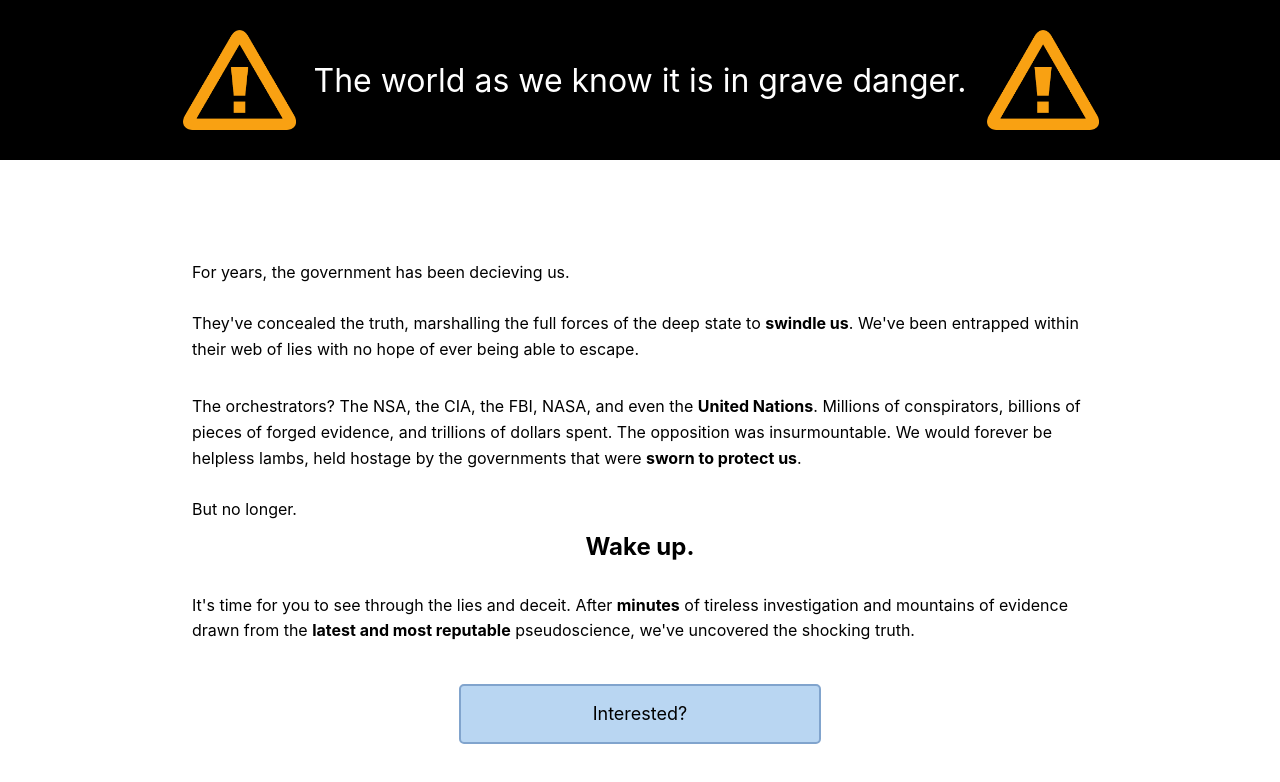
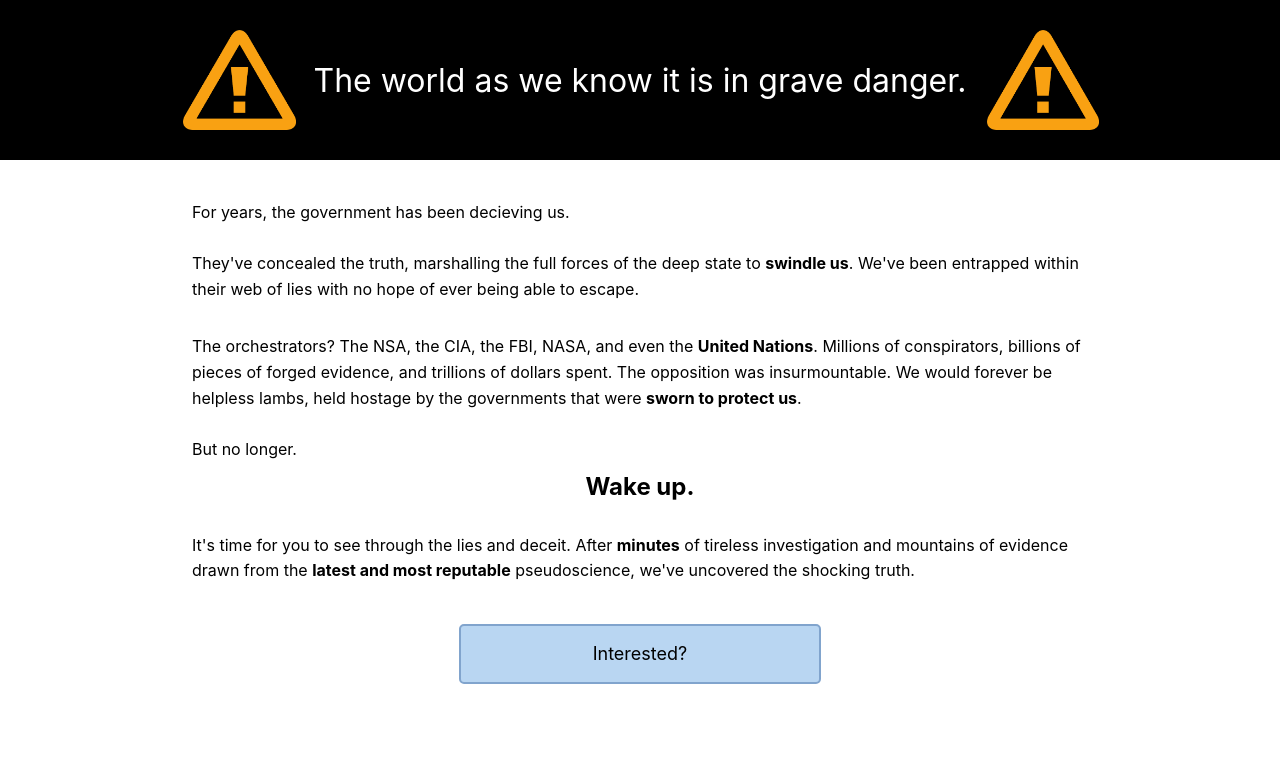
Before and after one commit to aman527/flat-earth-satire, a React (Create React App) app: page / in a window 1280 px wide. Shown: the top 782 px of the page. Built offline with nearby package versions, Linux system fonts and the light colour scheme.

Commit message:
Fix formatting on landing page

```diff
--- a/src/App.css
+++ b/src/App.css
@@ -7,7 +7,7 @@
   height: 100vh;
   display: flex;
   flex-direction: column;
-  justify-content: space-between;
+  justify-content: flex-start;
   align-items: center;
 }
 .title {
@@ -56,10 +56,10 @@
   max-width: 1200px;
   text-align: left;
   line-height: 1.6;
+  margin-top: 3vh;
   display: flex;
   flex-direction: column;
   align-items: center;
-  margin-bottom: 7vh;
 }
 
 .content h2 {
@@ -142,7 +142,7 @@
   height: 100vh;
   display: flex;
   flex-direction: column;
-  justify-content: start;
+  justify-content: flex-start;
   align-items: center;
 }
 .imageheader {
```
